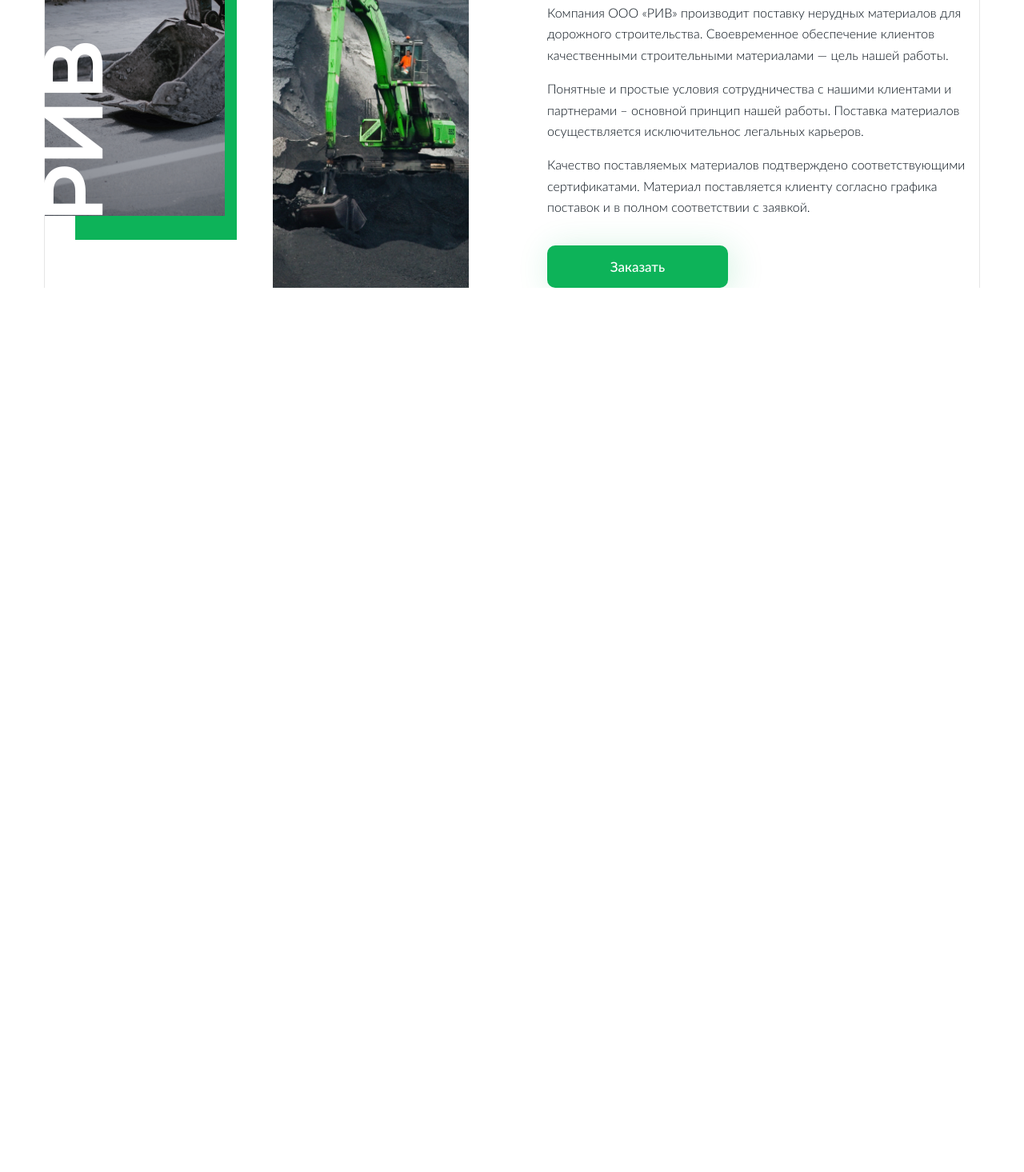
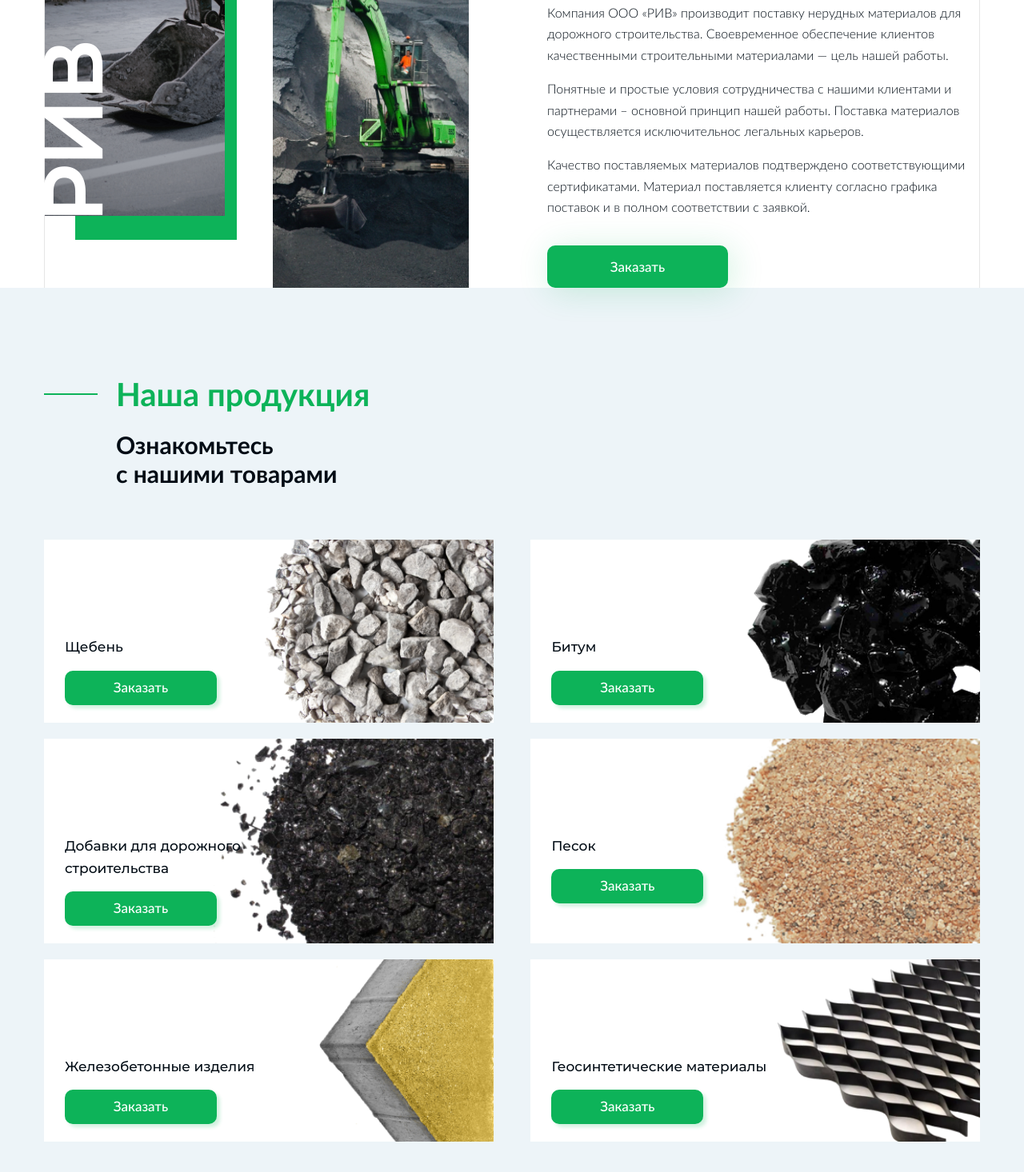
Before and after one commit to seerage/riv, a website: page app/index.html in a window 1280 px wide. Shown: the part 1128-2594 px from the top of the page at 80% size. Before the commit the page ends 1488 px from the top, so only its background shows below. Drawn offline with Linux system fonts and the light colour scheme.

Commit message:
Секция Наши продукты без медиа

```diff
--- a/app/index.html
+++ b/app/index.html
@@ -204,6 +204,69 @@
 
 		</section>
 
+		<section class="our-products">
+			<div class="container">
+
+				<h2 class="title">
+					Наша продукция
+				</h2>
+				<h3 class="subtitle">
+					Ознакомьтесь <br>с нашими товарами
+				</h3>
+
+				<div class="cards__wrapper">
+					<div class="card">
+						<div class="card__product">
+							Щебень
+						</div>
+						<button class="card__btn">
+							Заказать
+						</button>
+					</div>
+					<div class="card">
+						<div class="card__product">
+							Битум
+						</div>
+						<button class="card__btn">
+							Заказать
+						</button>
+					</div>
+					<div class="card">
+						<div class="card__product">
+							Добавки для дорожного <br>строительства
+						</div>
+						<button class="card__btn">
+							Заказать
+						</button>
+					</div>
+					<div class="card">
+						<div class="card__product">
+							Песок
+						</div>
+						<button class="card__btn">
+							Заказать
+						</button>
+					</div>
+					<div class="card">
+						<div class="card__product">
+							Железобетонные изделия
+						</div>
+						<button class="card__btn">
+							Заказать
+						</button>
+					</div>
+					<div class="card">
+						<div class="card__product">
+							Геосинтетические материалы
+						</div>
+						<button class="card__btn">
+							Заказать
+						</button>
+					</div>
+				</div>
+			</div>
+		</section>
+
 	</div>
 
 	<!-- Remodal -->
--- a/app/sass/main.sass
+++ b/app/sass/main.sass
@@ -130,3 +130,4 @@
 
 @import parts/main-screen
 @import parts/about
+@import parts/our-products
--- /dev/null
+++ b/app/sass/parts/_our-products.sass
@@ -0,0 +1,65 @@
+.our-products
+    background: #EDF4F8
+    padding: 100px 0
+
+    .title
+        position: relative
+        color: $accent
+        font-size: 40px
+        font-weight: 600
+        margin-left: 90px
+        &:before
+            content: ''
+            position: absolute
+            top: 32px
+            left: -90px
+            width: 67px
+            border-top: 2px solid $accent
+
+    .subtitle
+        font-size: 30px
+        font-weight: 600
+        line-height: 36px
+        margin-top: 12px
+        margin-left: 90px
+
+    .cards__wrapper
+        margin-top: 45px
+        display: flex
+        justify-content: space-between
+        flex-wrap: wrap
+
+    .card
+        min-width: 48%
+        padding: 0 0 22px 26px
+        margin-top: 20px
+        &:nth-child(1)
+            background: #ffffff url('../../images/dest/card-1.png') right center/contain no-repeat
+        &:nth-child(2)
+            background: #ffffff url('../../images/dest/card-2.png') right center/contain no-repeat
+        &:nth-child(3)
+            background: #ffffff url('../../images/dest/card-3.png') right center/contain no-repeat
+        &:nth-child(4)
+            background: #ffffff url('../../images/dest/card-4.png') right center/contain no-repeat
+        &:nth-child(5)
+            background: #ffffff url('../../images/dest/card-5.png') right center/contain no-repeat
+        &:nth-child(6)
+            background: #ffffff url('../../images/dest/card-6.png') right center/contain no-repeat
+
+        &__product
+            margin-top: 120px
+            font-family: $montserrat
+            font-size: 17px
+            font-weight: 500
+        &__btn
+            width: 190px
+            height: 43px
+            background: $accent
+            border: none
+            box-shadow: 4px 4px 4px rgba(28, 183, 99, 0.2)
+            border-radius: 10px
+            color: #fff
+            font-weight: 500
+            font-size: 17px
+            line-height: 20px
+            margin-top: 15px
```
Also changed, not shown: app/css/app.min.css, app/images/dest/card-1.png (added), app/images/dest/card-2.png (added), app/images/dest/card-3.png (added), app/images/dest/card-4.png (added), app/images/dest/card-5.png (added), app/images/dest/card-6.png (added), app/images/src/card-1.png (added), app/images/src/card-2.png (added), app/images/src/card-3.png (added), app/images/src/card-4.png (added), app/images/src/card-5.png (added), app/images/src/card-6.png (added).
